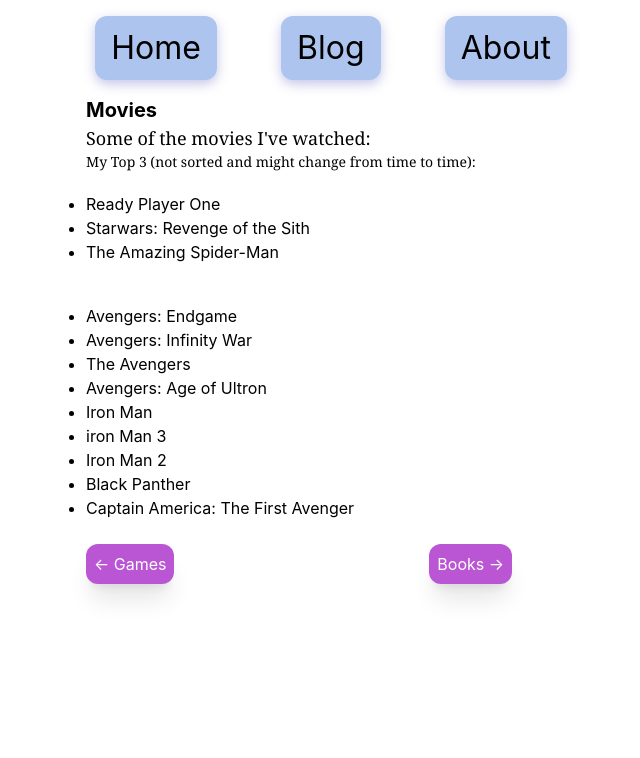
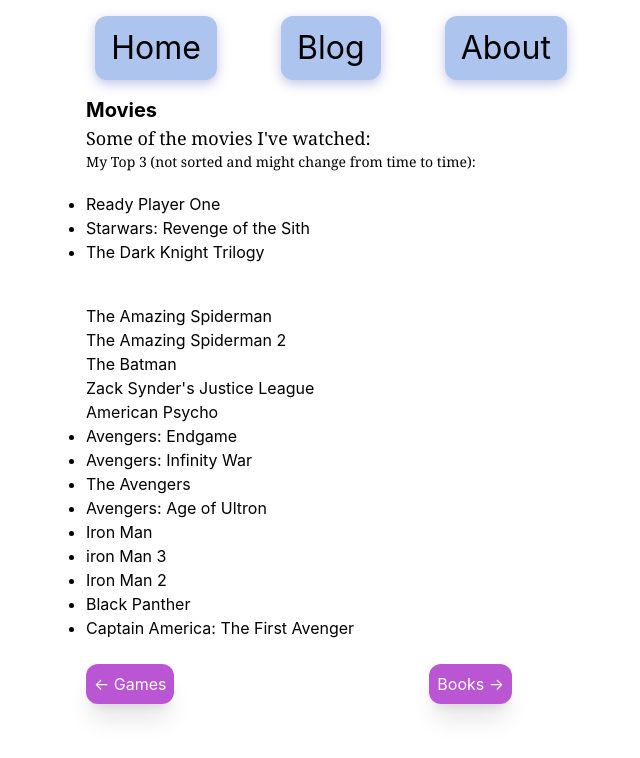
Before and after one commit to pat0245/pat0245.github.io, a Next.js app: page /movies in a window 1280 px wide. Shown: the top 758 px of the page, without its empty margins (341-981 px from the left). Built offline with nearby package versions, Linux system fonts and the light colour scheme.

Commit message:
Update movies.jsx

```diff
--- a/pages/movies.jsx
+++ b/pages/movies.jsx
@@ -24,9 +24,14 @@
         <ul className="pb-6 pt-5">
           <li className="list-disc">Ready Player One</li>
           <li className="list-disc">Starwars: Revenge of the Sith</li>
-          <li className="list-disc">The Amazing Spider-Man</li>
+          <li className="list-disc">The Dark Knight Trilogy</li>
         </ul>
         <ul className="pb-6 pt-4">
+          <li className="list-disk">The Amazing Spiderman</li>
+          <li className="list-disk">The Amazing Spiderman 2</li>
+          <li className="list-disk">The Batman</li>
+          <li className="list-disk">Zack Synder&apos;s Justice League</li>
+          <li className="list-disk">American Psycho</li>
           <li className="list-disc">Avengers: Endgame</li>
           <li className="list-disc">Avengers: Infinity War</li>
           <li className="list-disc">The Avengers</li>
```
